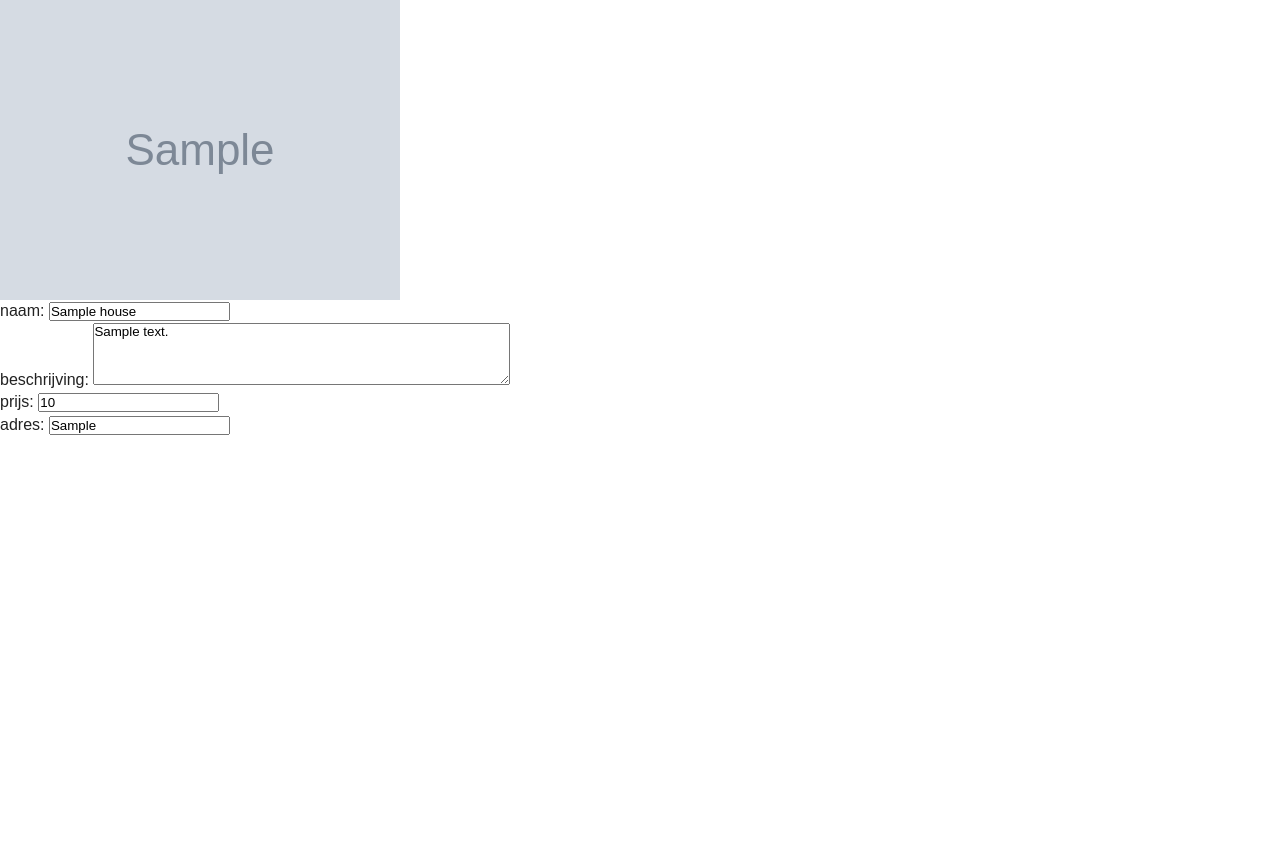
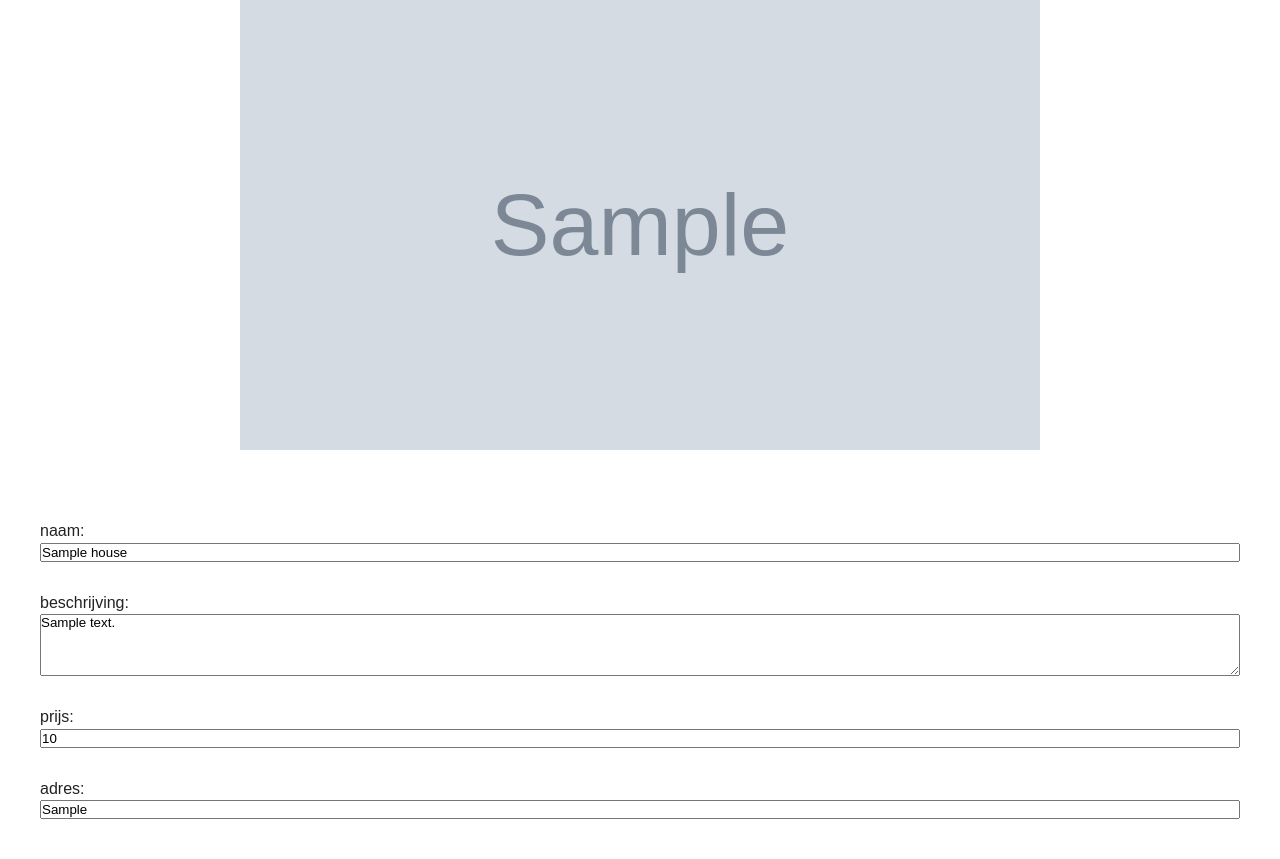
Before and after one commit to JorisdeVos/Reserveren, a PHP site: page /reserveren/admin/edit.php?id=1 in a window 1280 px wide. Shown: the part 24-883 px from the top of the page. Before the commit the page ends 459 px from the top, so only its background shows below. Run offline with PHP 8.4, Linux system fonts and the light colour scheme; tables that the repository leaves empty or names only in its code hold one stand-in row (values such as "Sample post"); grey boxes marked "Sample" are stand-in pictures.

Commit message:
added css edit page

```diff
--- a/css/main.css
+++ b/css/main.css
@@ -181,6 +181,28 @@ textarea {
     align-items: center;
 }
 
+  .editImage{
+    display: flex;
+    justify-content: center;
+   }
+
+   .editImage img{
+    width: 800px;
+    height: 450px;
+   }
+
+   .editForm{
+    display: flex;
+    flex-direction: column;
+    margin: 40px;
+   }
+
+   .question{
+    display: flex;
+    flex-direction: column;
+    margin-top: 30px;
+   }
+/* ====
 /* ==========================================================================
    Helper classes
    ========================================================================== */
```
